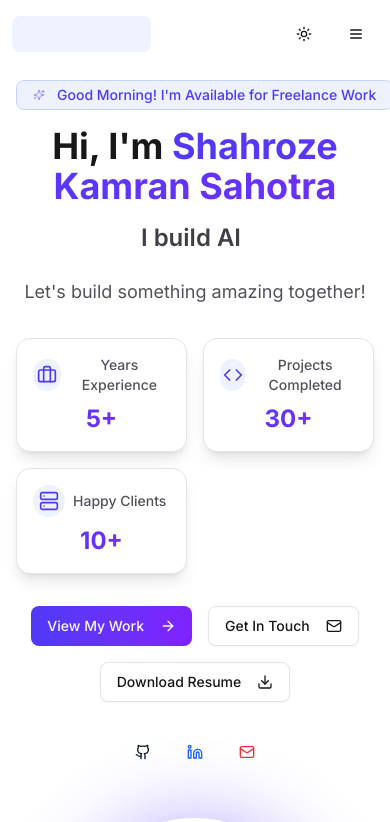
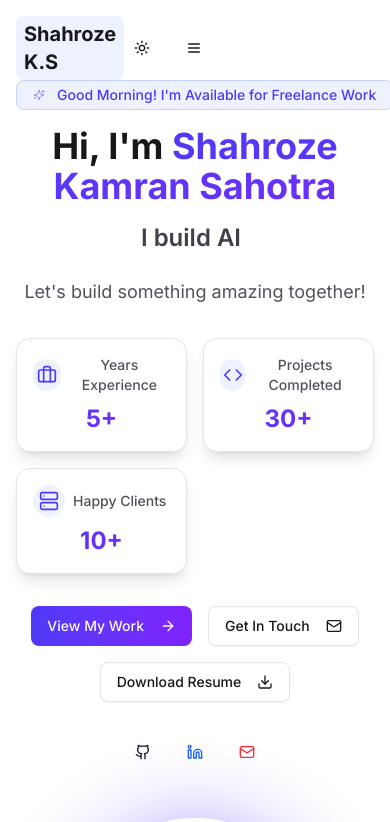
Before and after one commit to shahroze911/shah-folio, a Next.js app: page / in a window 390 px wide. Shown: the top 822 px of the page. Built offline with nearby package versions, Linux system fonts and the light colour scheme.

Commit message:
Deployed logo1

```diff
--- a/app/components/shared/navbar.tsx
+++ b/app/components/shared/navbar.tsx
@@ -97,20 +97,67 @@ export function Navbar() {
       }`}
     >
       <div className="container mx-auto flex items-center justify-between px-4">
+        {/* Desktop Logo - More robust implementation */}
+        <div className="hidden md:block">
           <Link
             href="/"
-          className="hidden md:inline-flex font-bold text-2xl accent-title relative"
+            className="relative inline-flex items-center font-bold text-2xl"
             aria-label="Shahroze K.S - Home"
           >
-          <span className="relative z-20">Shahroze K.S</span>
+            <span
+              className="relative z-20 px-2 py-1 text-zinc-900 dark:text-white"
+              style={{
+                textShadow: isScrolled
+                  ? 'none'
+                  : '0 0 20px rgba(99, 102, 241, 0.1)'
+              }}
+            >
+              Shahroze K.S
+            </span>
             <motion.div
-            className="absolute -inset-1 rounded-md bg-indigo-100/50 dark:bg-indigo-900/20 z-10"
+              className="absolute inset-0 rounded-md bg-indigo-100/50 dark:bg-indigo-900/20 z-10"
               layoutId="logo-highlight"
               initial={{ opacity: 0 }}
               animate={{ opacity: 1 }}
               transition={{ duration: 0.3 }}
+              style={{
+                backdropFilter: 'blur(4px)',
+                WebkitBackdropFilter: 'blur(4px)'
+              }}
             />
           </Link>
+        </div>
+
+        {/* Mobile Logo - More robust implementation */}
+        <div className="md:hidden">
+          <Link
+            href="/"
+            className="relative inline-flex items-center font-bold text-xl"
+            aria-label="Shahroze K.S - Home"
+          >
+            <span
+              className="relative z-20 px-2 py-1 text-zinc-900 dark:text-white"
+              style={{
+                textShadow: isScrolled
+                  ? 'none'
+                  : '0 0 20px rgba(99, 102, 241, 0.1)'
+              }}
+            >
+              Shahroze K.S
+            </span>
+            <motion.div
+              className="absolute inset-0 rounded-md bg-indigo-100/50 dark:bg-indigo-900/20 z-10"
+              layoutId="logo-highlight-mobile"
+              initial={{ opacity: 0 }}
+              animate={{ opacity: 1 }}
+              transition={{ duration: 0.3 }}
+              style={{
+                backdropFilter: 'blur(4px)',
+                WebkitBackdropFilter: 'blur(4px)'
+              }}
+            />
+          </Link>
+        </div>
 
         {/* Desktop navigation */}
         <nav className="hidden md:flex items-center space-x-8" aria-label="Main Navigation">
@@ -148,21 +195,6 @@ export function Navbar() {
 
         {/* Mobile navigation */}
         <div className="flex items-center md:hidden w-full justify-between">
-          {/* Left: Name */}
-          <Link
-            href="/"
-            className="font-bold text-xl accent-title relative"
-            aria-label="Shahroze K.S - Home"
-          >
-            <span className="relative z-20">Shahroze K.S</span>
-            <motion.div
-              className="absolute -inset-1 rounded-md bg-indigo-100/50 dark:bg-indigo-900/20 z-10"
-              layoutId="logo-highlight-mobile"
-              initial={{ opacity: 0 }}
-              animate={{ opacity: 1 }}
-              transition={{ duration: 0.3 }}
-            />
-          </Link>
           {/* Right: Theme switch and menu */}
           <div className="flex items-center space-x-4">
             <ThemeSwitch />
@@ -227,10 +259,22 @@ export function Navbar() {
                       </Link>
                     ))}
                   </nav>
-                  <div className="p-6 border-t border-zinc-200 dark:border-zinc-800">
-                    <Button asChild className="w-full bg-gradient-to-r from-indigo-600 to-violet-600 hover:from-indigo-700 hover:to-violet-700">
+                  <div className="p-6 border-t border-zinc-200 dark:border-zinc-800 space-y-4">
+                    <Button
+                      variant="outline"
+                      className="w-full flex items-center justify-center space-x-2"
+                      asChild
+                    >
+                      <Link href="/resume.pdf" download>
+                        <span>Download Resume</span>
+                      </Link>
+                    </Button>
+                    <Button
+                      asChild
+                      className="w-full bg-gradient-to-r from-indigo-600 to-violet-600 hover:from-indigo-700 hover:to-violet-700"
+                    >
                       <Link href="#contact" onClick={(e) => handleLinkClick(e, '#contact')}>
-                        Hire Me
+                        <span>Hire Me</span>
                       </Link>
                     </Button>
                   </div>
```
Lines whose indentation alone changed are shown as unchanged.
